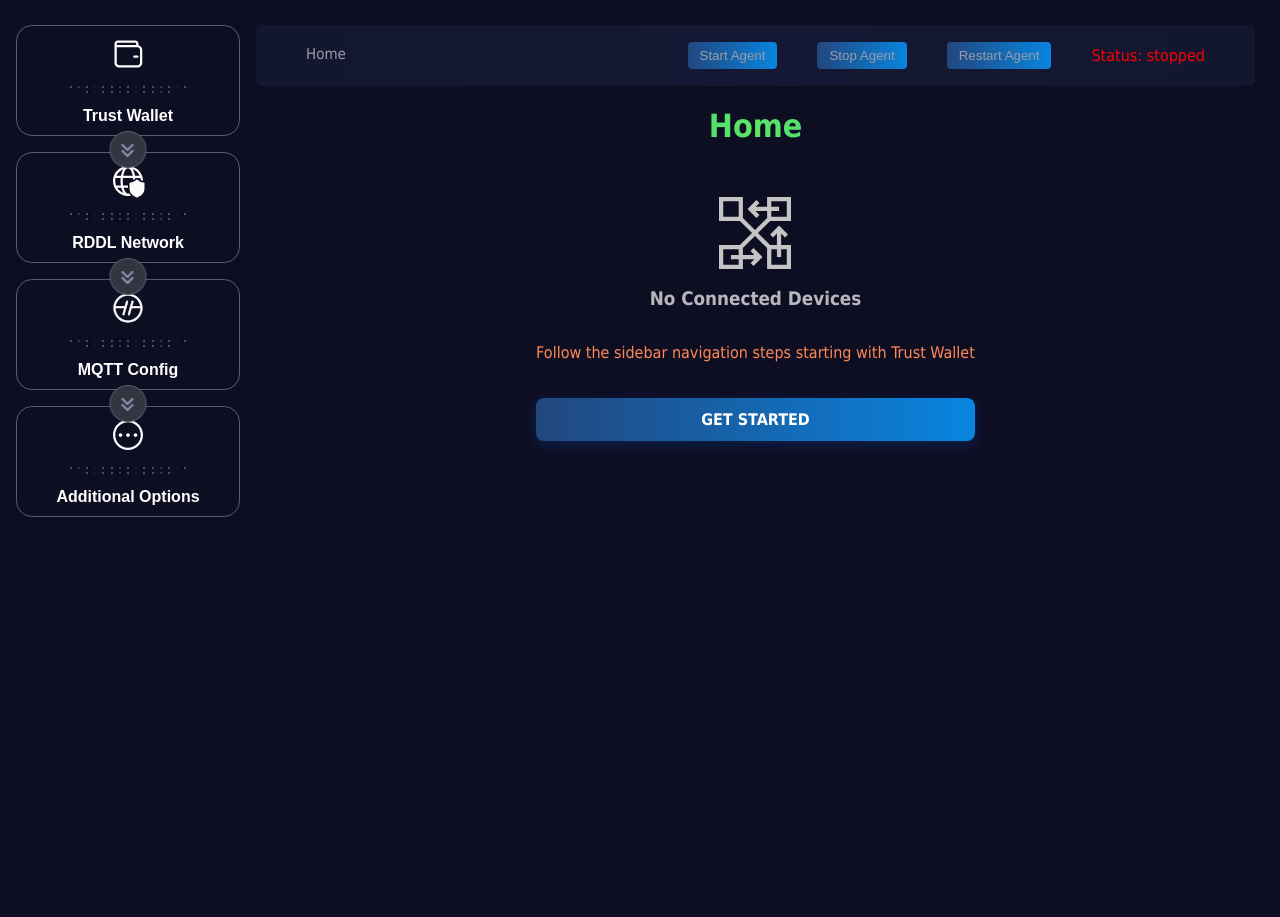
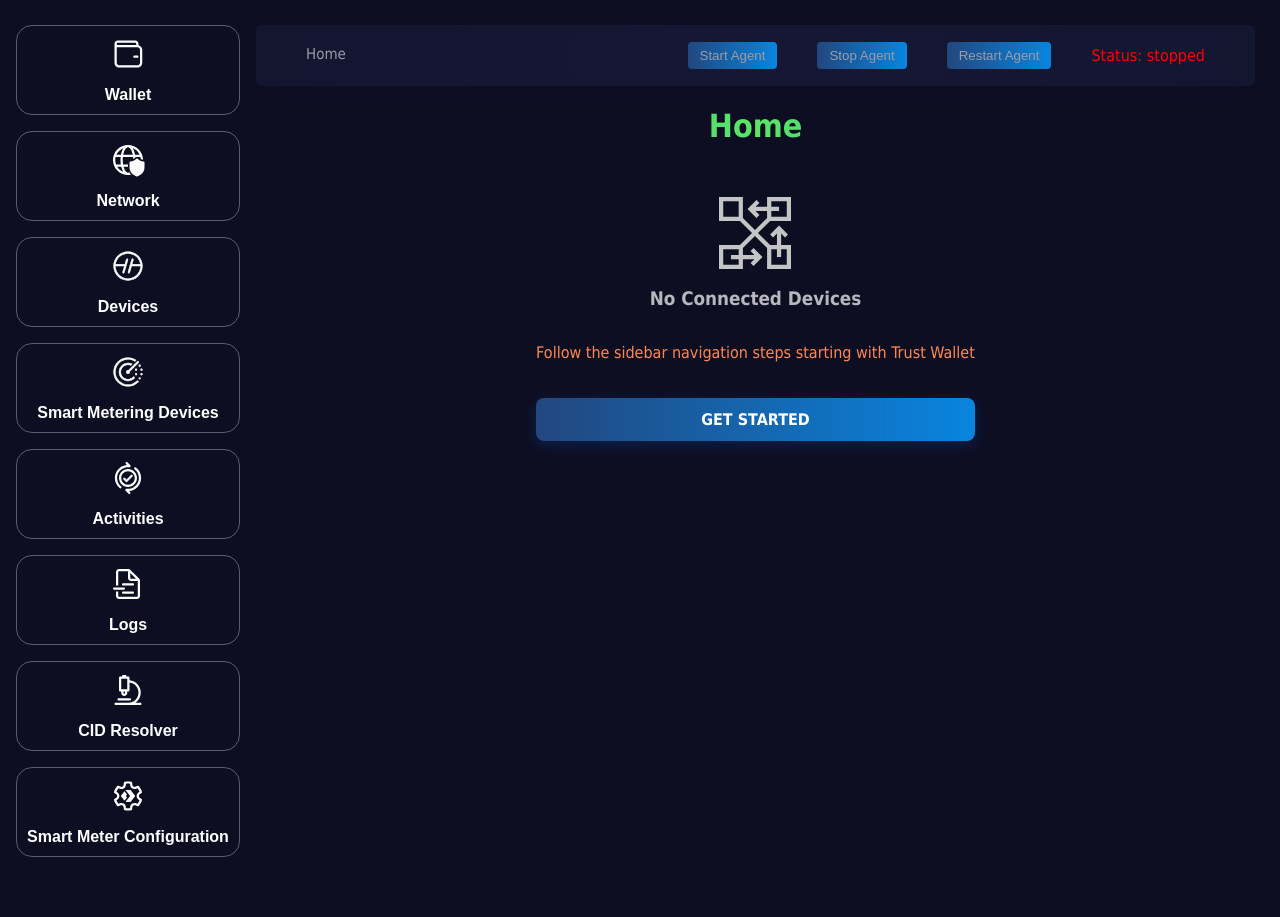
Before and after one commit to rddl-network/EnergyAgent, a FastAPI app: page / in a window 1280 px wide. Run offline with FastAPI, Linux system fonts and the light colour scheme; parts of the project's set-up code (start-up, migrations or seed data) failed here and were passed over.

Commit message:
removed obsolete page and moved the status links to the layout
Signed-off-by: Jürgen Eckel <juergen@riddleandcode.com>

```diff
--- a/app/templates/layout.html
+++ b/app/templates/layout.html
@@ -15,33 +15,50 @@
         <a href="/trust-wallet">
             <button class="btn-big" type="button">
                 <img class="device" src="{{ url_for('static', path='img-new/trust_wallet.svg') }}" width="135"
-                     alt="Trust Wallet"/>
-                <img src="{{ url_for('static', path='img/dots.svg') }}" alt="Dots"/>
-                Trust Wallet
+                     alt="Wallet"/>
+                Wallet
             </button>
-            <img class="arrow" src="{{ url_for('static', path='img/arrow-down.png') }}"/>
         </a>
         <a href="/rddl-page">
             <button class="btn-big" type="button">
-                <img class="device" src="{{ url_for('static', path='img-new/rddl_network.svg') }}" alt="RDDL Network"/>
-                <img src="{{ url_for('static', path='img/dots.svg') }}" alt="Dots"/>
-                RDDL Network
+                <img class="device" src="{{ url_for('static', path='img-new/rddl_network.svg') }}" alt="Network"/>
+                Network
             </button>
-            <img class="arrow" src="{{ url_for('static', path='img/arrow-down.png') }}"/>
         </a>
         <a href="/mqtt-page">
             <button class="btn-big" type="button">
-                <img class="device" src="{{ url_for('static', path='img-new/mqtt_config.svg') }}" alt="MQTT config"/>
-                <img src="{{ url_for('static', path='img/dots.svg') }}" alt="Dots"/>
-                MQTT Config
+                <img class="device" src="{{ url_for('static', path='img-new/mqtt_config.svg') }}" alt="Devices"/>
+                Devices
             </button>
-            <img class="arrow" src="{{ url_for('static', path='img/arrow-down.png') }}"/>
         </a>
-        <a href="/stats-page">
+        <a href="/smd-entries">
             <button class="btn-big" type="button">
-                <img class="device" src="{{ url_for('static', path='img-new/additional_options.svg') }}" alt="additional_options"/>
-                <img src="{{ url_for('static', path='img/dots.svg') }}" alt="Dots"/>
-                Additional Options
+                <img class="device" src="{{ url_for('static', path='img-new/smart_meter_devices.svg') }}" alt="Smart Metering Devices"/>
+                <span>Smart Metering Devices</span>
+            </button>
+        </a>
+        <a href="/activities-page">
+            <button class="btn-big" type="button">
+                <img class="device" src="{{ url_for('static', path='img-new/activities.svg') }}" alt="Activities"/>
+                <span>Activities</span>
+            </button>
+        </a>
+        <a href="/logs-page">
+            <button class="btn-big" type="button">
+                <img class="device" src="{{ url_for('static', path='img-new/logs.svg') }}" alt="Logs"/>
+                <span>Logs</span>
+            </button>
+        </a>
+        <a href="/cid-page">
+            <button class="btn-big" type="button">
+                <img class="device" src="{{ url_for('static', path='img-new/cid_resolver.svg') }}" alt="CID Resolver"/>
+                <span>CID Resolver</span>
+            </button>
+        </a>
+        <a href="/smartmeter-config">
+            <button class="btn-big" type="button">
+                <img class="device" src="{{ url_for('static', path='img-new/smart_meter_config.svg') }}" alt="Smart Meter Configuration"/>
+                <span>Smart Meter Configuration</span>
             </button>
         </a>
     </div>
```
Also changed, not shown: app/templates/EnergyAgentStats.html (deleted, +0 -103 lines).
